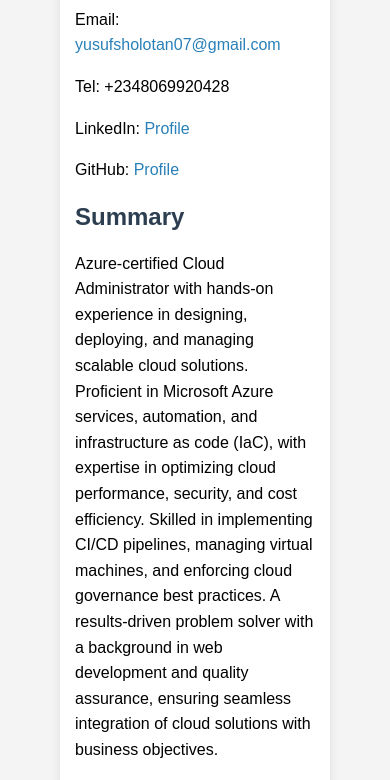
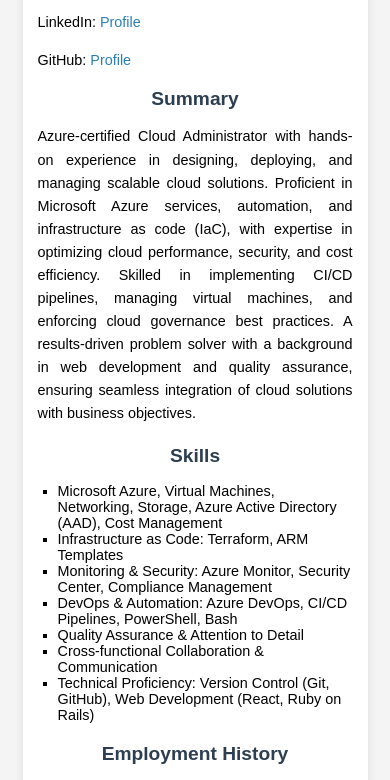
Before and after one commit to yusufsholotan/The-Cloud-Resume-Challenge, a plain HTML site: page index.html in a window 390 px wide. Shown: the part 148-928 px from the top of the page. Drawn offline with Linux system fonts and the light colour scheme.

Commit message:
configure a responsive style

```diff
--- a/styles.css
+++ b/styles.css
@@ -3,10 +3,13 @@
     margin: 40px;
     padding: 20px;
     background-color: #f4f4f4;
+    display: flex;
+    justify-content: center;
 }
 
 .container {
     max-width: 800px;
+    width: 100%;
     background: white;
     padding: 20px;
     border-radius: 10px;
@@ -15,6 +18,7 @@
 
 h1, h2, h3 {
     color: #2c3e50;
+    text-align: center;
 }
 
 a {
@@ -37,10 +41,25 @@
 
 p {
     line-height: 1.6;
+    text-align: justify;
 }
 
 @media (max-width: 768px) {
+    body {
+        margin: 10px;
+        padding: 10px;
+    }
+
     .container {
         padding: 15px;
+        width: 90%;
+    }
+
+    h1, h2, h3 {
+        font-size: 1.2em;
+    }
+
+    p, li {
+        font-size: 0.9em;
     }
 }
```
